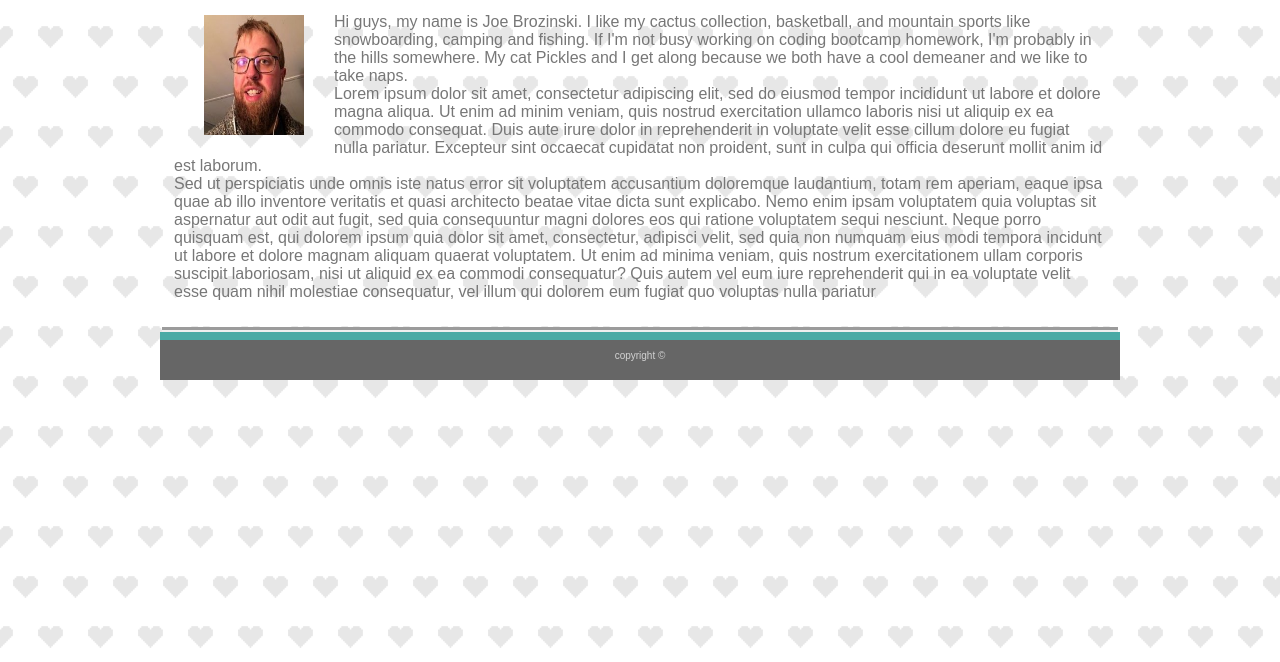
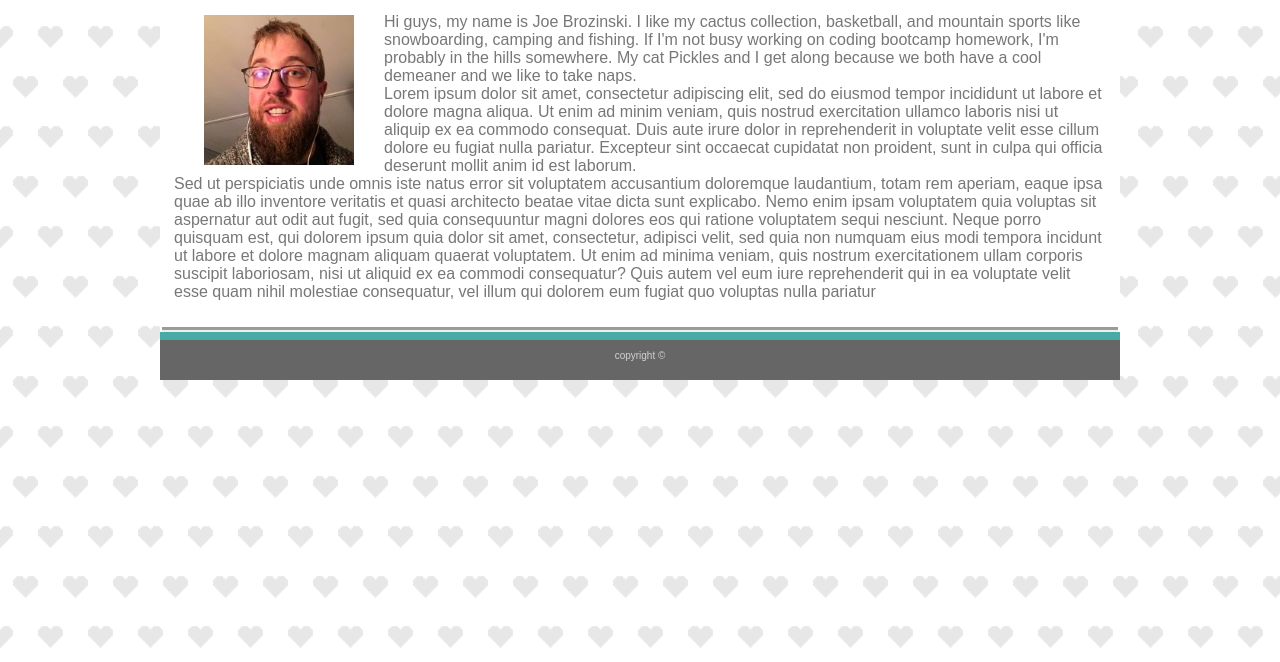
Before and after one commit to JBrozinski/Basic-Portfolio, a plain HTML site: page index.html in a window 1280 px wide. Shown: the part 138-800 px from the top of the page. Drawn offline with Linux system fonts and the light colour scheme; files whose address does not match are found by name.

Commit message:
added background to contact portfolio and index

```diff
--- a/index.html
+++ b/index.html
@@ -7,8 +7,9 @@
     <title>About Me</title>
     <link rel="stylesheet" type="text/css" href="assets/css/style.css" />
   </head>
-  <body>
-    <div>
+  <body style="background-color: navajowhite;">
+    <div padding="50px 0px 100px 0px"
+        style="background-color: #ffffff;">
       <header>
         <a class="title">Joe Brozinski</a>
 
@@ -24,7 +25,7 @@
         <img
           src="assets/images/self.jpg"
           alt="Joe Brozinski"
-          style="float:left;width:100px;height:120px;"
+          style="float:left;width:150px;height:150px;"
         />
         <p float="left" ;>
           Hi guys, my name is Joe Brozinski. I like my cactus collection,
```
Also changed, not shown: contact.html (+4 -1 lines), portfolio.html (+4 -1 lines).
